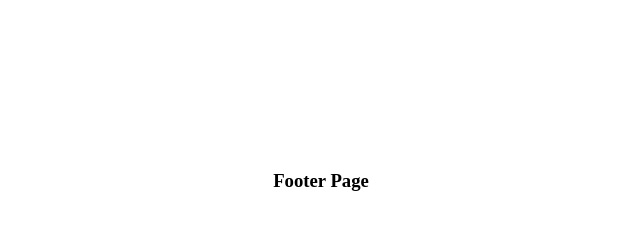
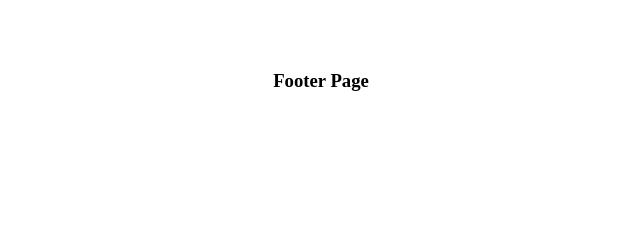
Before and after one commit to Shiva607/Shiva_Fullstack-Feb25, a React (Create React App) app in the folder Reactjs/react-router/: page / in a window 1280 px wide. Shown: the part 278-508 px from the top of the page, without its empty margins (319-959 px from the left). Built offline with nearby package versions, Linux system fonts and the light colour scheme.

Commit message:
Adjust footer margin for improved layout in App component

```diff
--- a/Reactjs/react-router/src/App.js
+++ b/Reactjs/react-router/src/App.js
@@ -8,7 +8,7 @@ function App() {
 		<div style={{ textAlign: 'center' }}>
 			<h1>Hello React</h1>
 			<RouterApp />
-			<h3 style={{ marginTop: 350 }}>Footer Page</h3>
+			<h3 style={{ marginTop: 250 }}>Footer Page</h3>
 		</div>
 	);
 }
```
